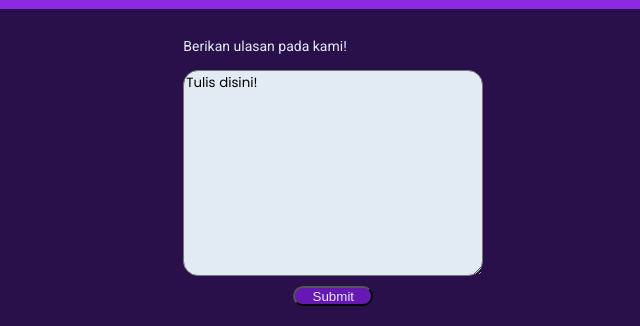
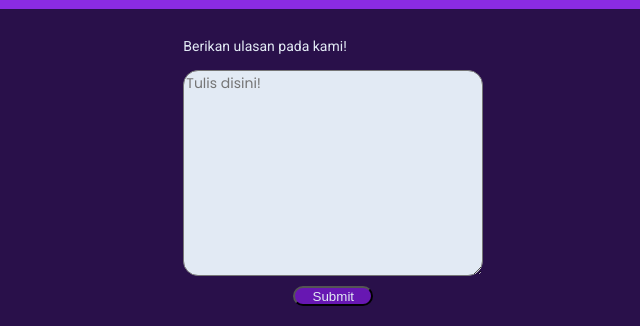
Before and after one commit to AlfeenX/alfeenx.github.io, a plain HTML site: page index.html in a window 1280 px wide. Shown: the part 1426-1752 px from the top of the page, 640-1280 px from the left. Drawn offline with Linux system fonts and the light colour scheme.

Commit message:
add placeholder

```diff
--- a/css/style.css
+++ b/css/style.css
@@ -251,6 +251,11 @@ h4 {
     font-family: Poppins;
 }
 
+.ulasan textarea::placeholder {
+    font-family: Poppins;
+    font-size: 14px;
+}
+
 .ulasan button {
     width: 80px;
     height: 20px;
--- a/index.html
+++ b/index.html
@@ -87,7 +87,7 @@
       </div>
       <div class="ulasan">
         <p>Berikan ulasan pada kami!</p><br>
-        <textarea rows="10" cols="35">Tulis disini!</textarea><br>
+        <textarea rows="10" cols="35" placeholder="Tulis disini!"></textarea><br>
         <button type="submit" onclick="alert('Pesan telah terkirim!')">Submit</button>
       </div>
       <p class="paten">Copyright &#169 2024</p>
```
